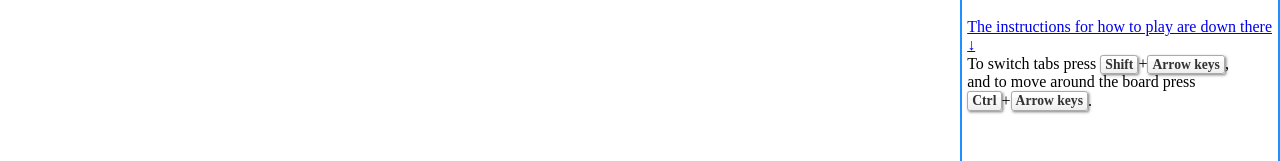
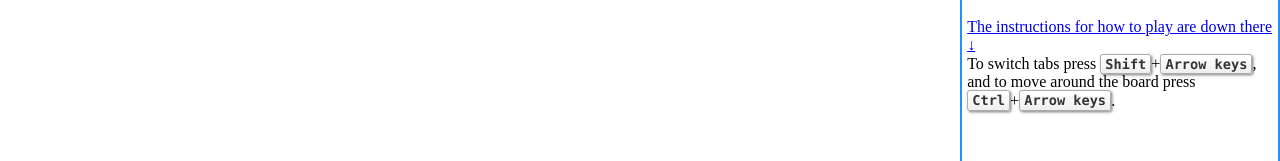
Before and after one commit to icecream17/tic-tac-toe-grow-for-website, a website: page game.html in a window 1280 px wide. Shown: the part 231-392 px from the top of the page. Drawn offline with Linux system fonts and the light colour scheme.

Commit message:
change font of kbd

```diff
--- a/style.css
+++ b/style.css
@@ -221,7 +221,7 @@ kbd {
    border-radius: 0.2em;
    box-shadow: 0.1em 0.1em 0.2em #0007, 0 0.4em 0 0 #FFF inset;
    color: #333;
-   font-family: inherit;
+   font-family: Consolas, monospace;
    font-size: 0.85em;
    font-weight: 700;
    line-height: 1;
```
